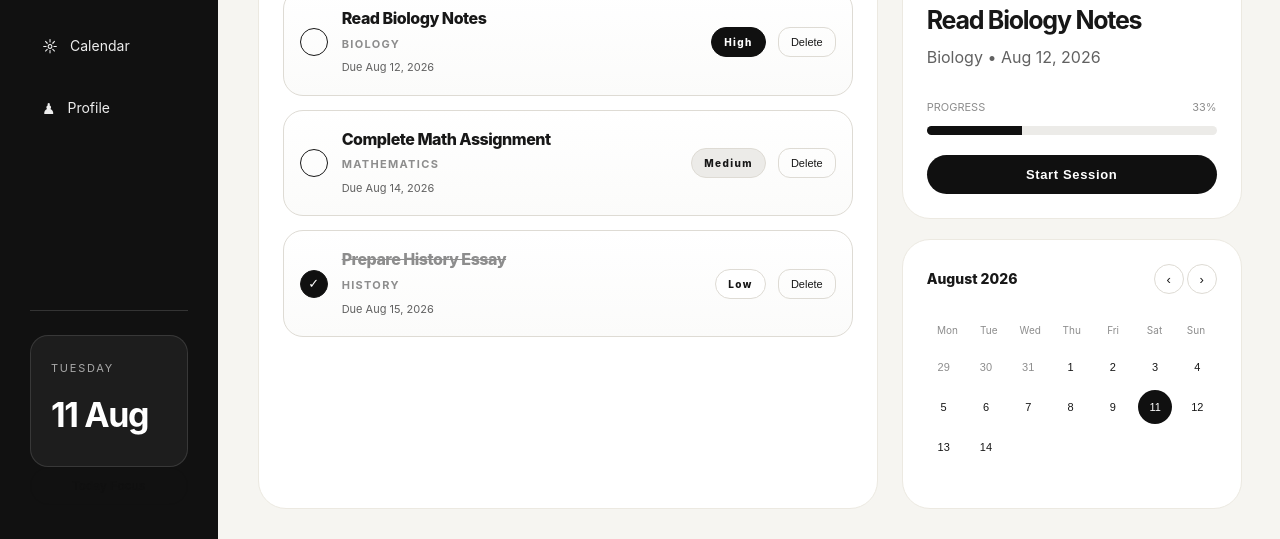
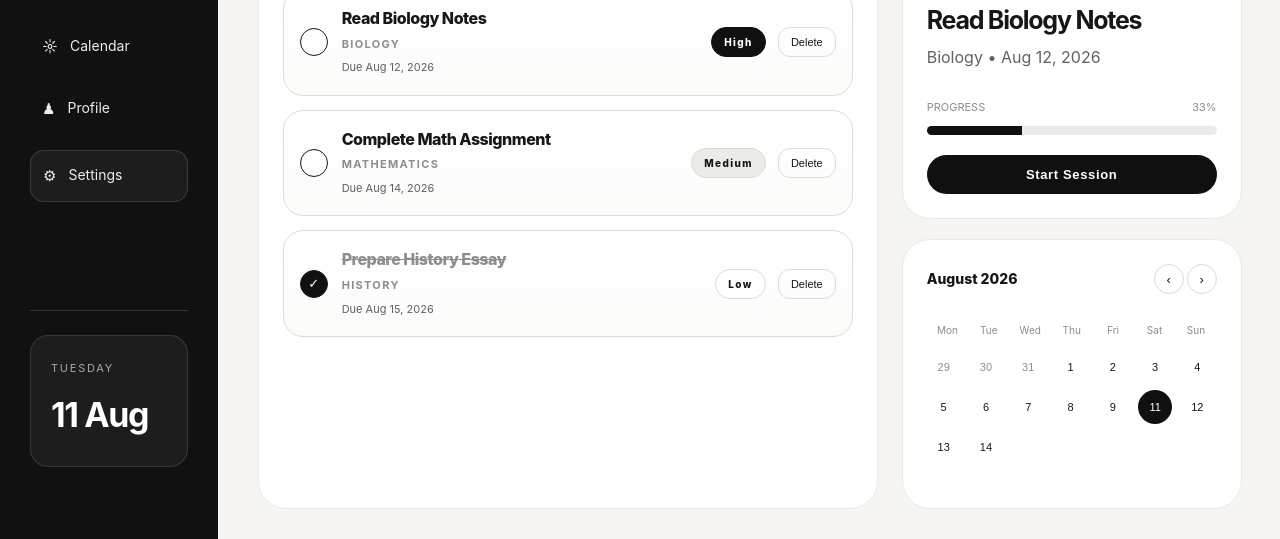
Before and after one commit to yogesh0405/TaskManager, a plain HTML site: page index.html in a window 1280 px wide. Shown: the part 382-921 px from the top of the page. Drawn offline with Linux system fonts and the light colour scheme.

Commit message:
added setting

```diff
--- a/css/styles.css
+++ b/css/styles.css
@@ -130,9 +130,15 @@ body {
   color: #161616;
 }
 
+.nav-link.settings-link {
+  margin-top: 16px;
+  border: 1px solid rgba(255, 255, 255, 0.14);
+  background: rgba(255, 255, 255, 0.05);
+}
+
 .sidebar-card {
   margin-top: auto;
-  border-top: 1px solid rgba(255,255,255,0.15);
+  border-top: 1px solid rgba(255, 255, 255, 0.15);
   padding-top: 24px;
 }
 
@@ -140,7 +146,7 @@ body {
   background: #1d1d1d;
   border-radius: 18px;
   padding: 24px 20px;
-  border: 1px solid rgba(255,255,255,.12);
+  border: 1px solid rgba(255, 255, 255, .12);
 }
 
 .date-block .day-name {
--- a/index.html
+++ b/index.html
@@ -1,11 +1,13 @@
 <!DOCTYPE html>
 <html lang="en">
+
 <head>
   <meta charset="UTF-8" />
   <meta name="viewport" content="width=device-width, initial-scale=1.0" />
   <title>Student Task Manager</title>
   <link rel="stylesheet" href="css/styles.css" />
 </head>
+
 <body>
   <div class="app-shell">
     <aside class="sidebar">
@@ -40,6 +42,10 @@
         <a href="#" class="nav-link">
           <span class="nav-icon">♟</span>
           <span>Profile</span>
+        </a>
+        <a href="#" class="nav-link settings-link">
+          <span class="nav-icon">⚙</span>
+          <span>Settings</span>
         </a>
       </nav>
 
@@ -219,4 +225,5 @@
 
   <script src="js/app.js"></script>
 </body>
+
 </html>
```
